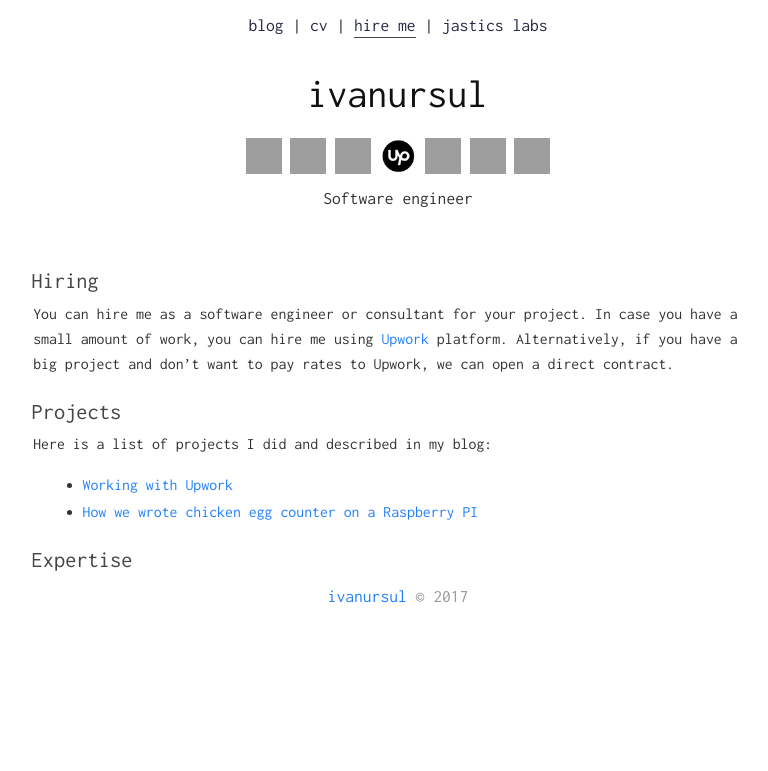
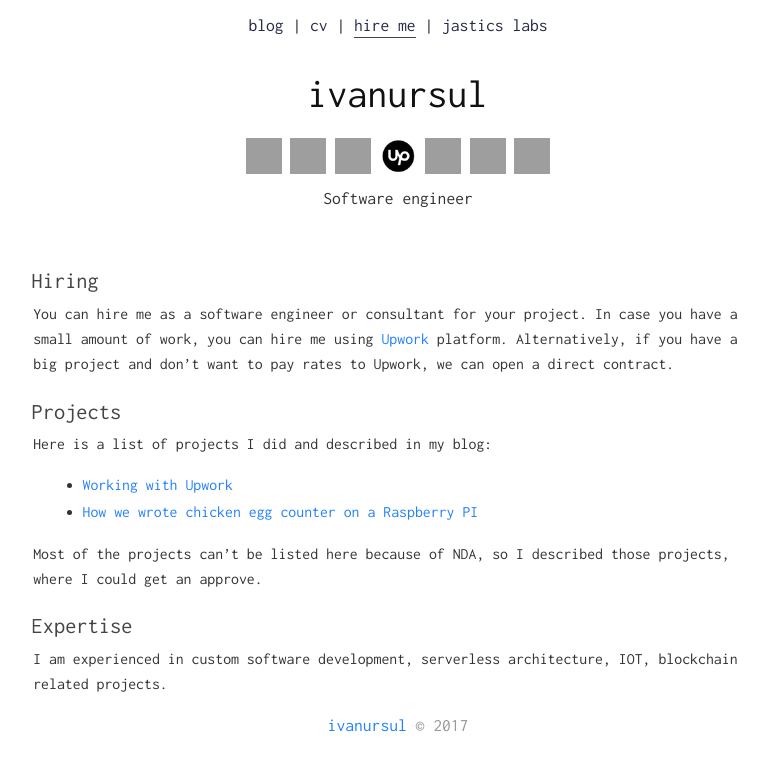
Before and after one commit to ivanursul/ivanursul, a Jekyll site: the page built from hire_me.md, in a window 1280 px wide, cut to the strip 0-771 px from the top of the page. Shown: the whole strip, without its empty margins (242-1010 px from the left). Built offline with Jekyll 4.4.1, drawn with Linux system fonts in a browser that asks for light colours; our own code applies the rules of GitHub Pages for plain Markdown files; grey boxes are pictures that could not be loaded.

```diff
--- a/hire_me.md
+++ b/hire_me.md
@@ -12,4 +12,8 @@
 * [Working with Upwork](https://ivanursul.com/working-with-upwork)
 * [How we wrote chicken egg counter on a Raspberry PI](https://ivanursul.com/counting-eggs-in-opencv)
 
+Most of the projects can't be listed here because of NDA, so I described those projects, where I could get an approve.
+
 ### Expertise
+
+I am experienced in custom software development, serverless architecture, IOT, blockchain related projects.
```
